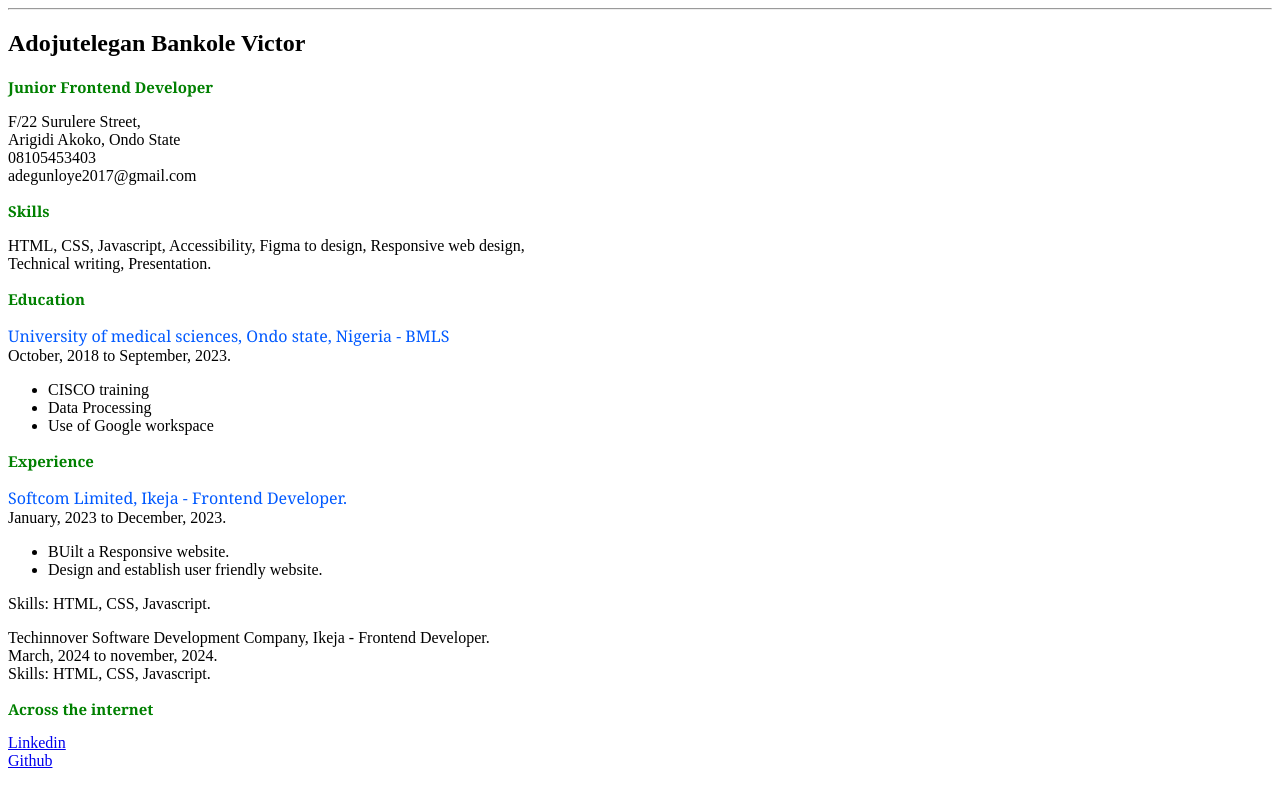
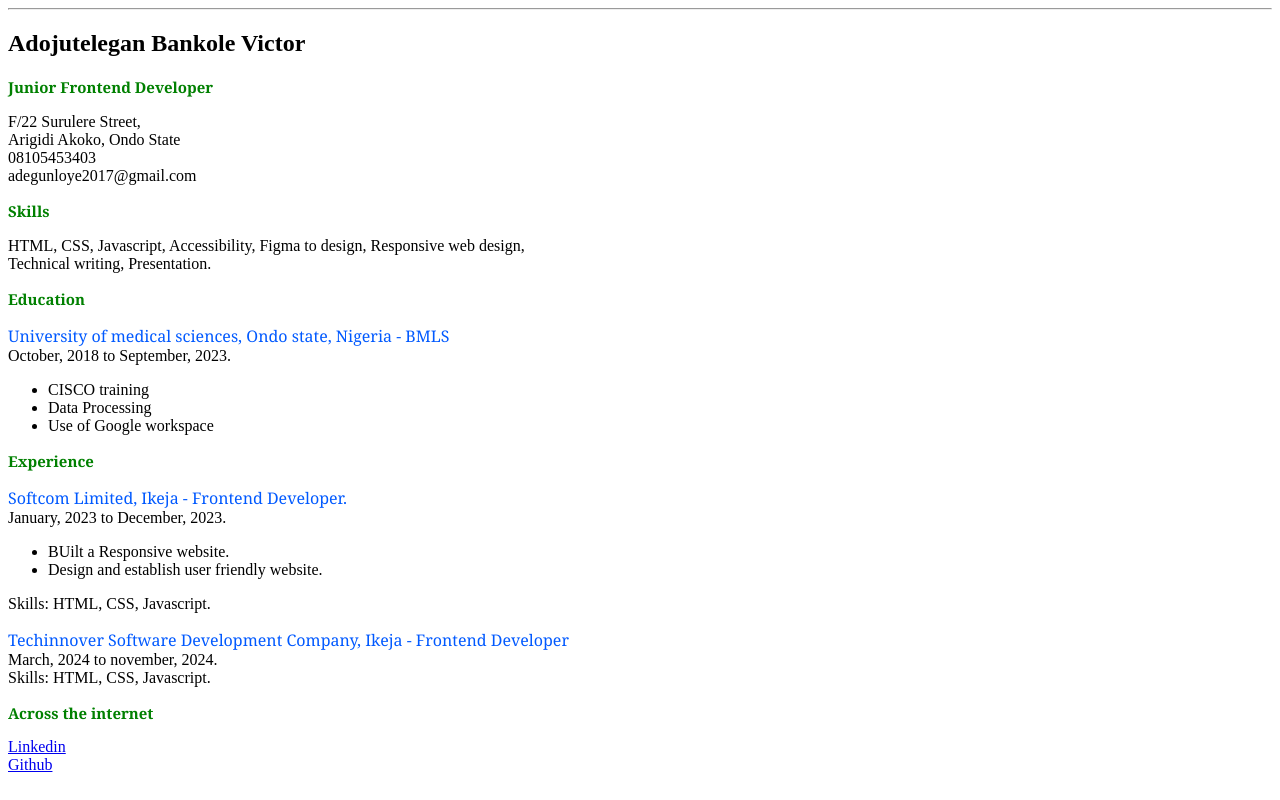
Before and after one commit to Adoo1439/Project-CV, a plain HTML site: page index.html in a window 1280 px wide. Drawn offline with Linux system fonts and the light colour scheme.

Commit message:
Update index.html

```diff
--- a/index.html
+++ b/index.html
@@ -61,7 +61,7 @@
       </p>
 
       <p>
-        Techinnover Software Development Company, Ikeja - Frontend Developer. <br />
+        <span>Techinnover Software Development Company, Ikeja - Frontend Developer</span> <br />
         March, 2024 to november, 2024. <br />
 
         Skills: HTML, CSS, Javascript.
```
